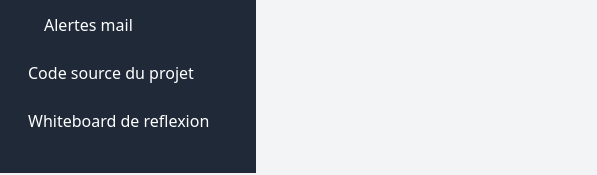
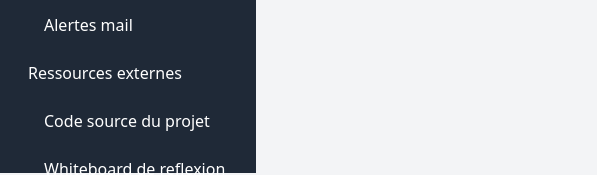
Before and after one commit to GreenForecast-Squad/prevoir-capacite-production-energies-renouvelables-et-faciliter-optimisation-du-mix-energetique, a plain HTML site: page approche-et-methodologie.html in a window 1280 px wide. Shown: the part 627-802 px from the top of the page, 0-597 px from the left. Drawn offline with nearby package versions, Linux system fonts and the light colour scheme.

Commit message:
feat: ajout ressources externes

```diff
--- a/approche-et-methodologie.html
+++ b/approche-et-methodologie.html
@@ -24,8 +24,9 @@
         <li class="pl-4"><a href="https://greenforecast-squad.github.io/prevoir-capacite-production-energies-renouvelables-et-faciliter-optimisation-du-mix-energetique/conclusion-et-solutions.html#user-cible" class="block p-2 hover:bg-gray-700 rounded">Usagers pressentis et bénéfices</a></li>
         <li class="pl-4"><a href="https://greenforecast-squad.github.io/prevoir-capacite-production-energies-renouvelables-et-faciliter-optimisation-du-mix-energetique/conclusion-et-solutions.html#jour-tempo-rte" class="block p-2 hover:bg-gray-700 rounded">Jours TEMPO</a></li>
         <li class="pl-4"><a href="https://greenforecast-squad.github.io/prevoir-capacite-production-energies-renouvelables-et-faciliter-optimisation-du-mix-energetique/conclusion-et-solutions.html#alerte-mail" class="block p-2 hover:bg-gray-700 rounded">Alertes mail</a></li>
-        <li><a href="https://github.com/GreenForecast-Squad/energetic-stress-production" target="_blank" class="block p-2 hover:bg-gray-700 rounded">Code source du projet</a></li>
-        <li><a href="https://miro.com/app/board/uXjVKXNDFNc=/" target="_blank" class="block p-2 hover:bg-gray-700 rounded">Whiteboard de reflexion</a></li>
+        <li><a href="#" class="block p-2 hover:bg-gray-700 rounded">Ressources externes</a></li>
+        <li class="pl-4"><a href="https://github.com/GreenForecast-Squad/energetic-stress-production" target="_blank" class="block p-2 hover:bg-gray-700 rounded">Code source du projet</a></li>
+        <li class="pl-4"><a href="https://miro.com/app/board/uXjVKXNDFNc=/" target="_blank" class="block p-2 hover:bg-gray-700 rounded">Whiteboard de reflexion</a></li>
       </ul>
     </div>
   </div>
```
Also changed, not shown: conclusion-et-solutions.html (+3 -1 lines).
